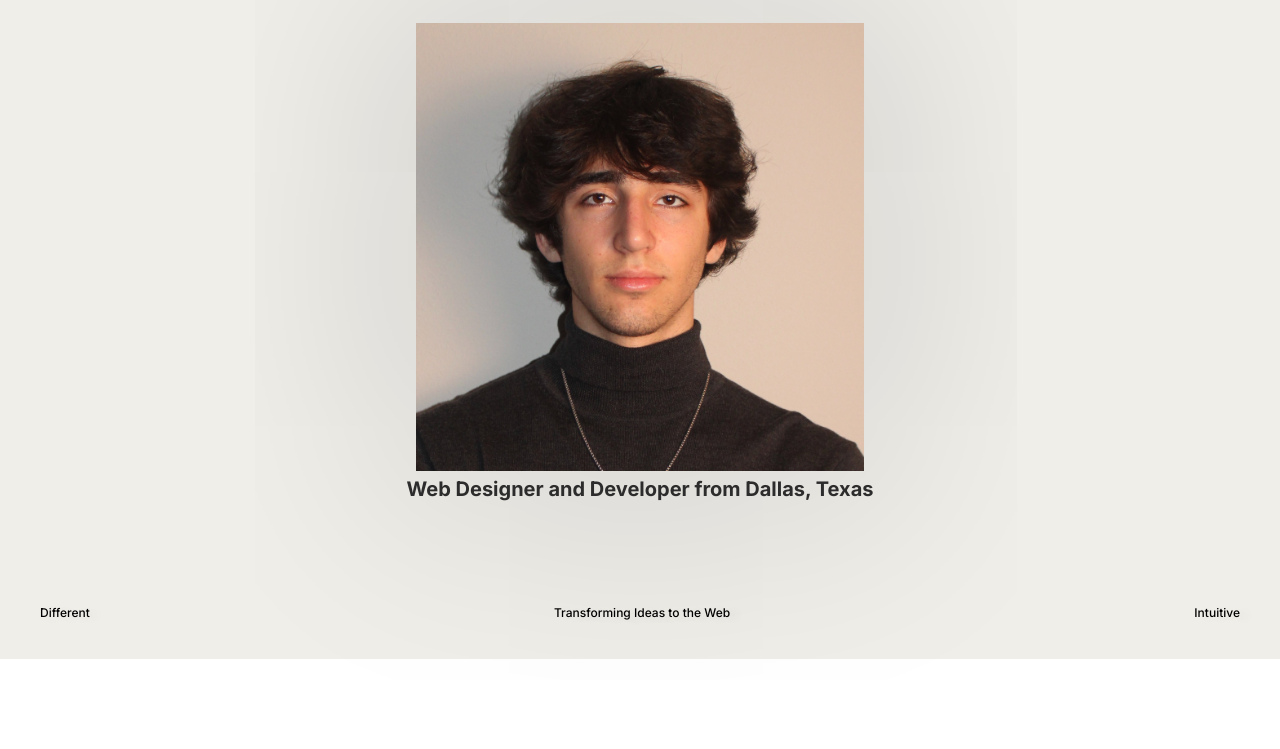
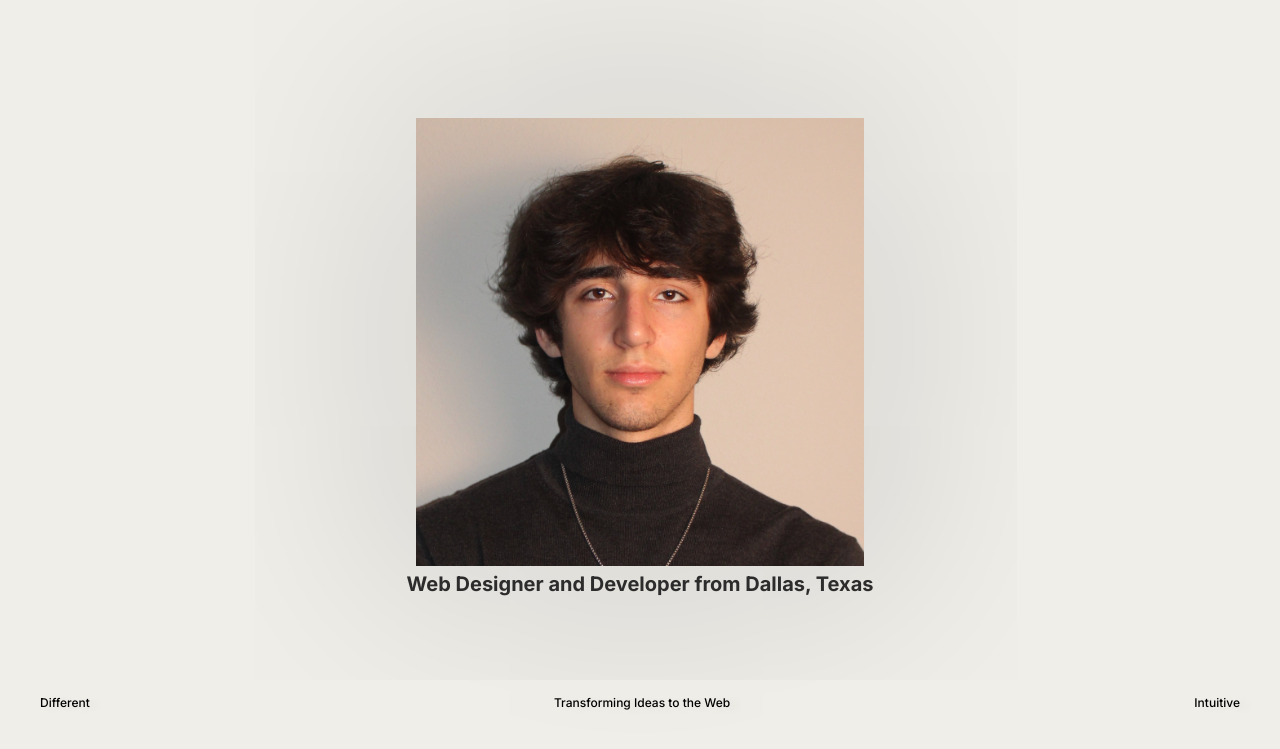
Before and after one commit to Soulful0/Gingold-Portfolio, a website: page views/index.html in a window 1280 px wide. Shown: the part 83-832 px from the top of the page. Before the commit the page ends 800 px from the top, so only its background shows below. Drawn offline with Linux system fonts and the light colour scheme.

Commit message:
styling updates

```diff
--- a/public/css/general.css
+++ b/public/css/general.css
@@ -86,6 +86,9 @@ ABOUT STARTER TEXT
 html {
   scroll-behavior: smooth;
   font-size: 10px;
+  /* background-color: #dcd6cc; */
+  background-color: #f0eee9;
+  /* background-color: #ac9f8e; */
 }
 
 body {
@@ -98,17 +101,6 @@ a {
   text-decoration: none;
 }
 
-#Home {
-  /* background-color: #dcd6cc; */
-  background-color: #f0eee9;
-
-  /* background-color: #ac9f8e; */
-}
-
-#About {
-  background-color: #f0eee9;
-}
-
 .break-design {
   background-color: #f0eee9;
 }
--- a/public/css/style.css
+++ b/public/css/style.css
@@ -69,7 +69,7 @@
 .hero-framer {
   display: flex;
   flex-direction: column;
-  padding-bottom: 100px;
+  padding: 95px;
 }
 
 .header-brief {
```
